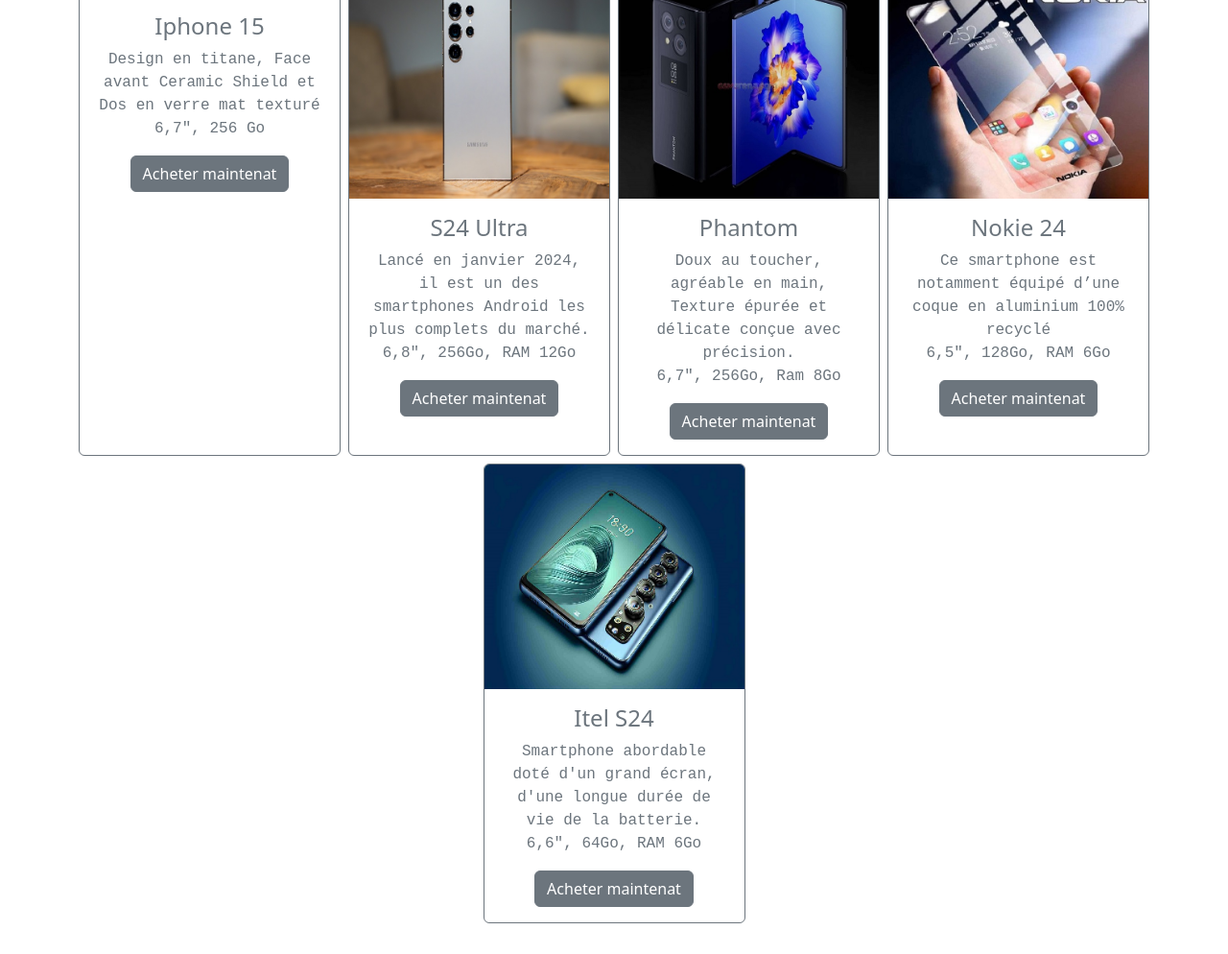
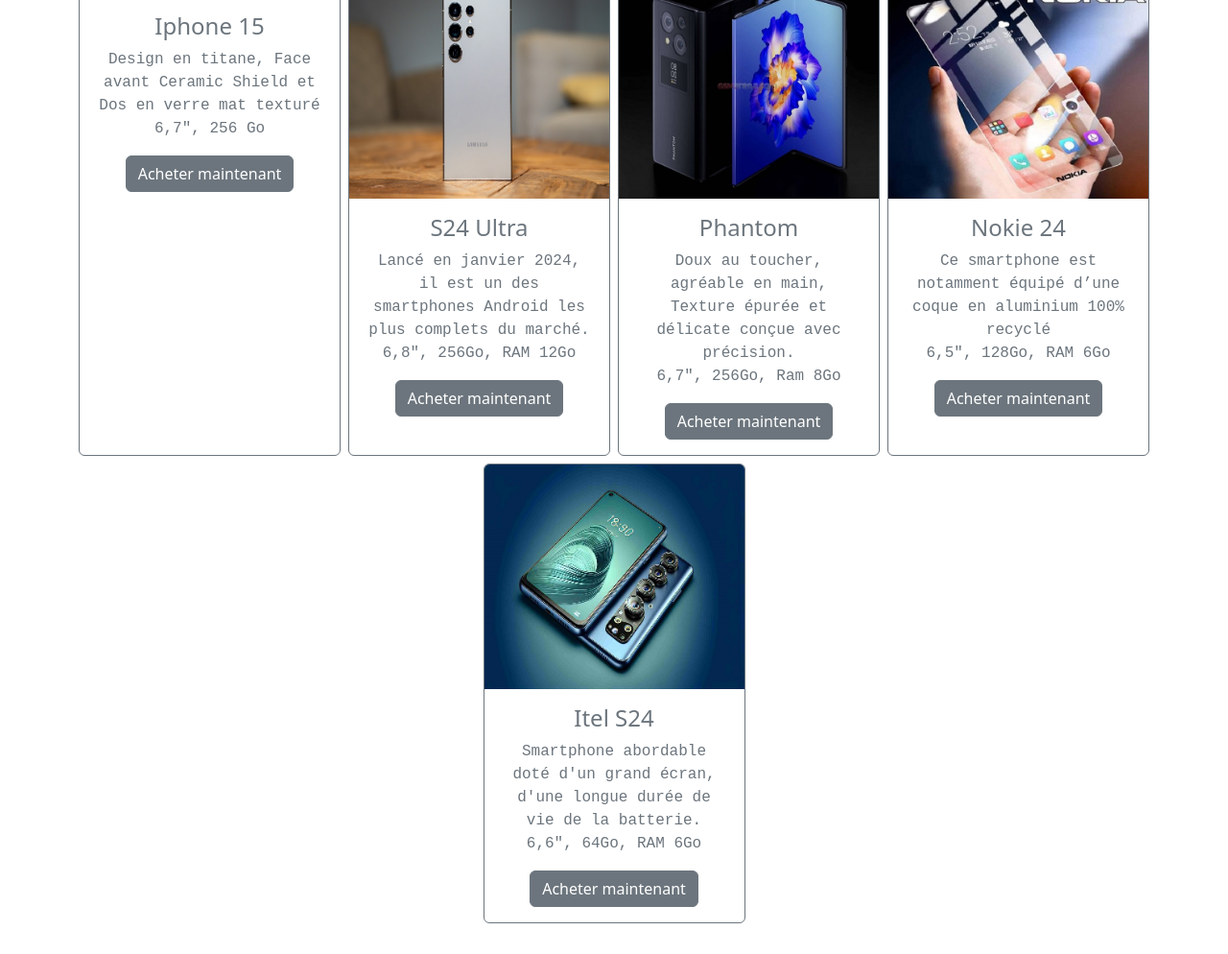
Before and after one commit to ingndiaye/checkpoint_btst_store, a plain HTML site: page index.html in a window 1280 px wide. Shown: the part 758-1752 px from the top of the page at 96% size. Drawn offline with nearby package versions, Linux system fonts and the light colour scheme.

Commit message:
Modification libelle bouton

```diff
--- a/index.html
+++ b/index.html
@@ -93,7 +93,7 @@
                             <h4 class="card-title text-center">Iphone 15</h4>
                             <p class="card-text txtcard">Design en titane, Face avant Ceramic Shield et
                                 Dos en verre mat texturé<br/> 6,7", 256 Go</p>
-                            <a href="#" class="btn btn-secondary">Acheter maintenat</a>
+                            <a href="#" class="btn btn-secondary">Acheter maintenant</a>
                         </div>
                     </div>
                 </div>
@@ -107,7 +107,7 @@
                             <p class="card-text txtcard">Lancé en janvier 2024, il est un des smartphones Android les plus complets du marché.
                                 <br/>6,8", 256Go, RAM 12Go
                             </p>
-                            <a href="#" class="btn btn-secondary">Acheter maintenat</a>
+                            <a href="#" class="btn btn-secondary">Acheter maintenant</a>
                         </div>
                     </div>
                 </div>
@@ -120,7 +120,7 @@
                             <h4 class="card-title text-center">Phantom</h4>
                             <p class="card-text txtcard">Doux au toucher, agréable en main,
                                 Texture épurée et délicate conçue avec précision. <br/>6,7", 256Go, Ram 8Go</p>
-                            <a href="#" class="btn btn-secondary">Acheter maintenat</a>
+                            <a href="#" class="btn btn-secondary">Acheter maintenant</a>
                         </div>
                     </div>
                 </div>
@@ -133,7 +133,7 @@
                             <h4 class="card-title text-center">Nokie 24</h4>
                             <p class="card-text txtcard">Ce smartphone est notamment équipé d’une coque en aluminium 100% recyclé<br/>
                             6,5", 128Go, RAM 6Go</p>
-                            <a href="#" class="btn btn-secondary">Acheter maintenat</a>
+                            <a href="#" class="btn btn-secondary">Acheter maintenant</a>
                         </div>
                     </div>
                 </div>
@@ -147,7 +147,7 @@
                             <p class="card-text txtcard">Smartphone abordable doté d'un grand écran, d'une longue durée de vie de la batterie.
                                 <br/>6,6", 64Go, RAM 6Go
                             </p>
-                            <a href="#" class="btn btn-secondary">Acheter maintenat</a>
+                            <a href="#" class="btn btn-secondary">Acheter maintenant</a>
                         </div>
                     </div>
                 </div>
@@ -196,15 +196,13 @@
                     ></a>
 
                     <!-- Instagram -->
-                    <a  class="btn btn-outline btn-floating m-1" href="#!" role="button"
-                      ><i class="fab fa-instagram"></i
+                    <a  class="btn btn-outline btn-floating m-1" href="#!" role="button" >
+                        <i class="fab fa-instagram"></i
                     ></a>
                   </section>
                 </div>
             </footer>
         </div>
-
-
         <script src="https://cdn.jsdelivr.net/npm/bootstrap@5.3.3/dist/js/bootstrap.bundle.min.js"
             integrity="sha384-YvpcrYf0tY3lHB60NNkmXc5s9fDVZLESaAA55NDzOxhy9GkcIdslK1eN7N6jIeHz"
             crossorigin="anonymous"></script>
```
